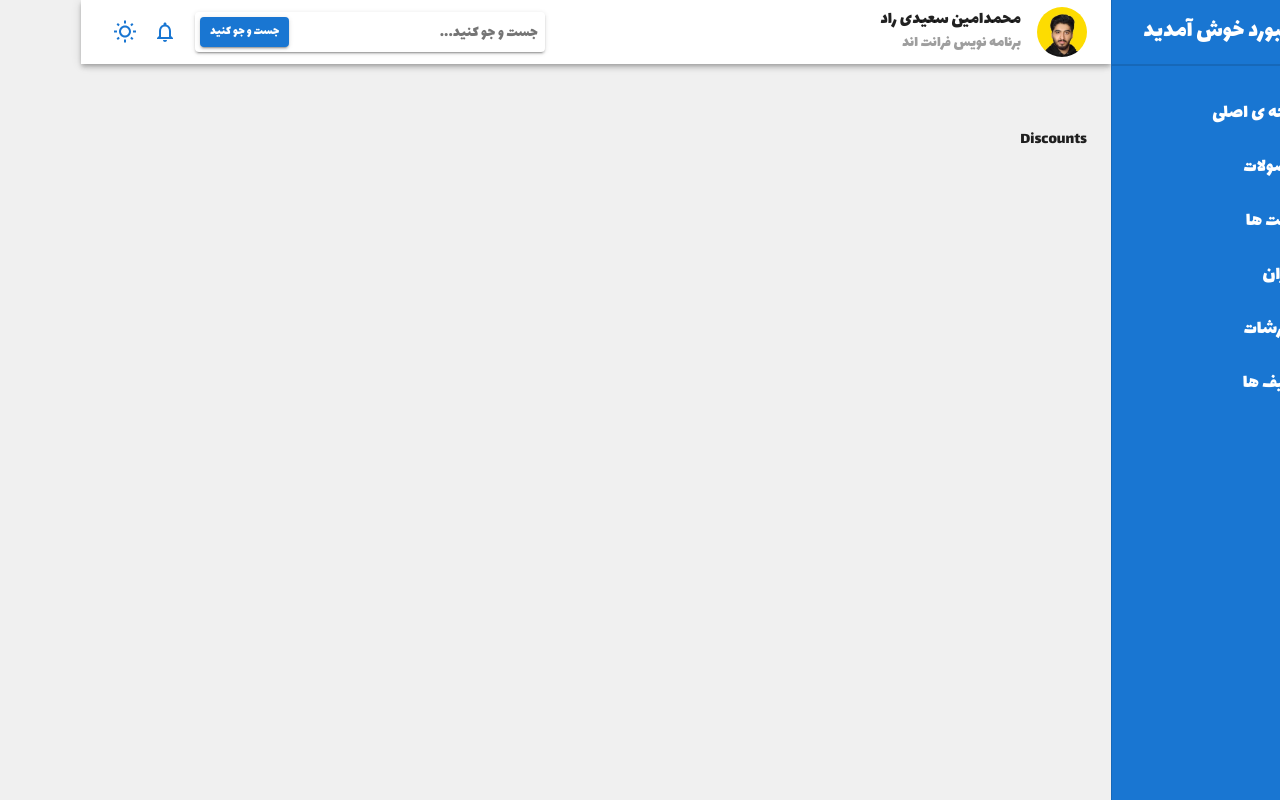
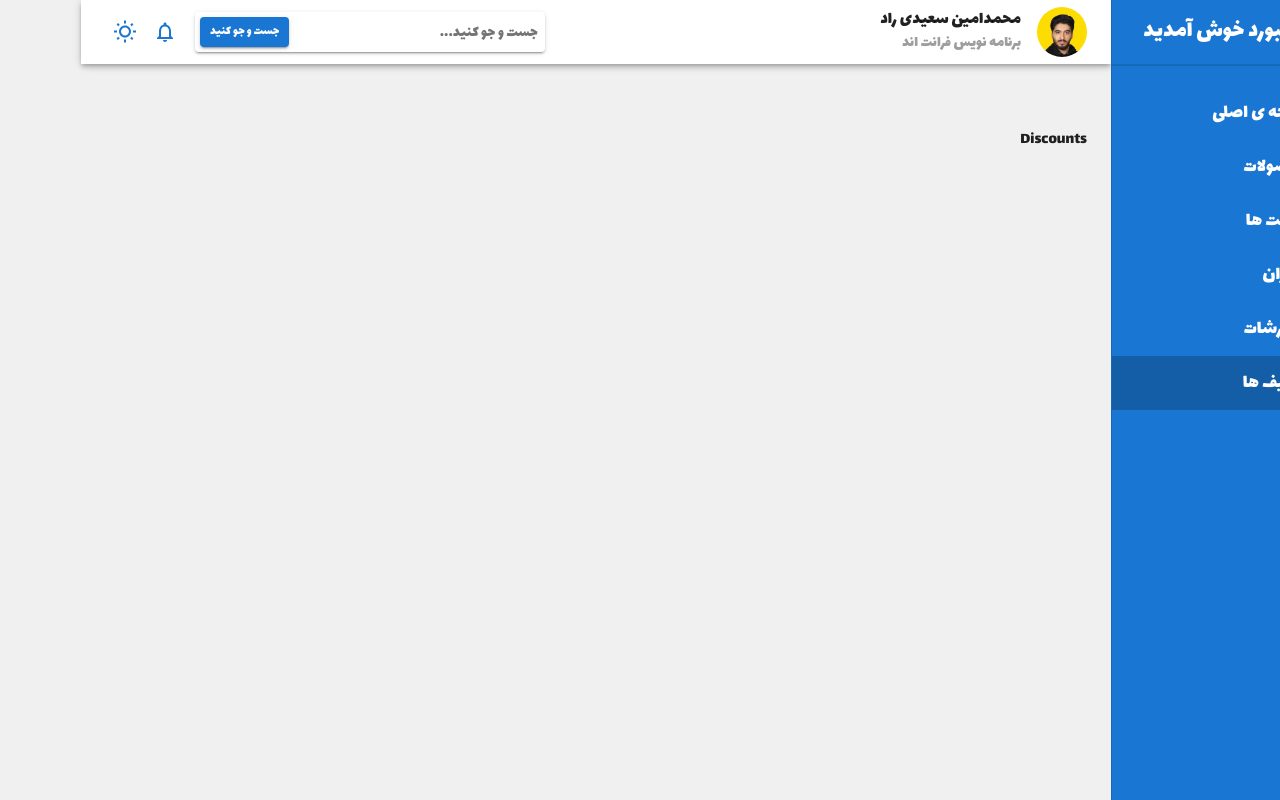
Before and after one commit to masih-developer/persian-cms-admin-panel-1, a React (Vite) app: page /discounts in a window 1280 px wide. Built offline with nearby package versions, Linux system fonts and the light colour scheme.

Commit message:
add NavLink bgColor

```diff
--- a/src/components/layout/Sidebar/SidebarContent.jsx
+++ b/src/components/layout/Sidebar/SidebarContent.jsx
@@ -76,7 +76,15 @@ const SidebarContent = () => {
             <List disablePadding sx={{ mt: "20px" }}>
                 {allLinks.map((item) => (
                     <ListItem disableGutters disablePadding key={item.text}>
-                        <ListItemButton component={NavLinkRouter} to={item.path}>
+                        <ListItemButton
+                            component={NavLinkRouter}
+                            style={({ isActive }) => {
+                                return {
+                                    backgroundColor: isActive ? "rgba(0,0,0,.2)" : "",
+                                };
+                            }}
+                            to={item.path}
+                        >
                             <ListItemIcon sx={{ minWidth: "35px" }}>{item.icon}</ListItemIcon>
                             <ListItemText
                                 primary={
```
